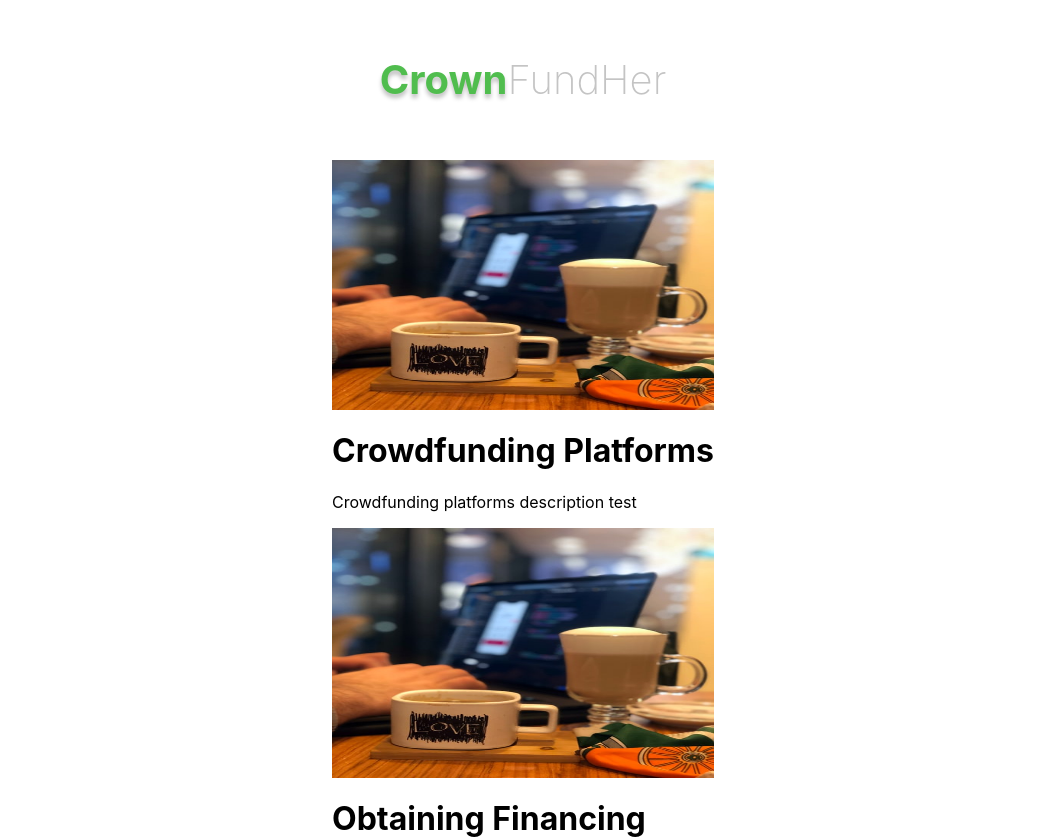
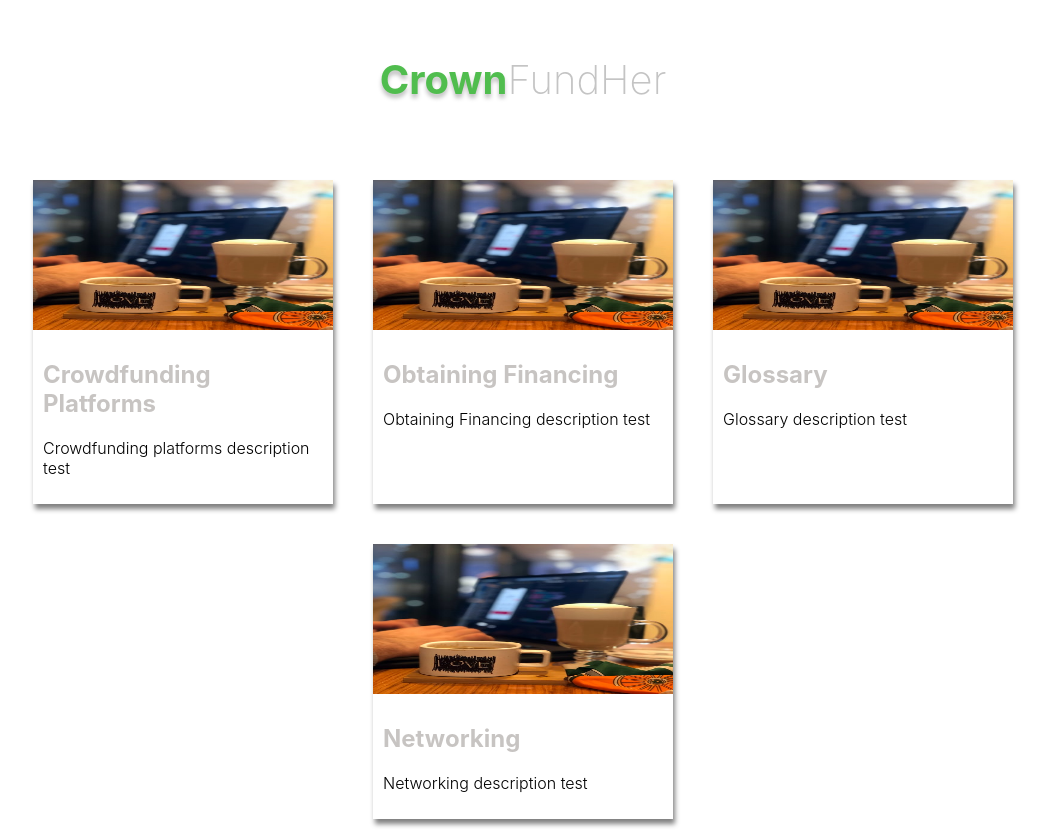
Before and after one commit to AnnaVih/crowd-funding-c3-team-1, a Next.js app: page /explore in a window 1280 px wide. Shown: the top 839 px of the page, without its empty margins (117-1166 px from the left). Built offline with nearby package versions, Linux system fonts and the light colour scheme.

Commit message:
add more styling

```diff
--- a/components/ui/atoms/input/styled-components/index.tsx
+++ b/components/ui/atoms/input/styled-components/index.tsx
@@ -11,4 +11,10 @@ export const StyledInput = styled.input`
   height: 70px;
   border-radius: 40px;
   margin: 7px;
+  padding: 20px;
 `
+
+
+export const StyledLabel = styled.label`
+  margin-left: 20px;
+`
--- a/components/ui/molecules/card/card.tsx
+++ b/components/ui/molecules/card/card.tsx
@@ -1,5 +1,5 @@
 import Link from "next/link"
-import { StyledCardHeader } from "./styled-components"
+import { StyledCardHeader, StyledCard, StyledCardBody } from "./styled-components"
 
 export const Card = ({
   title,
@@ -13,16 +13,18 @@ export const Card = ({
   linkTo: string
 }) => {
   return (
+    <StyledCard>
       <Link href={linkTo}>
         <a>
           <StyledCardHeader>
             <img src={imagePath} alt={title}/>
           </StyledCardHeader>
-        <div>
-          <h1>{title}</h1>
+          <StyledCardBody>
+            <h2>{title}</h2>
             <div><p>{description}</p></div>
-        </div>
+          </StyledCardBody>
         </a>
       </Link>
+    </StyledCard>
   )
 }
--- a/components/ui/molecules/card/styled-components/index.tsx
+++ b/components/ui/molecules/card/styled-components/index.tsx
@@ -1,11 +1,13 @@
 import styled from "styled-components"
 
 export const StyledCard = styled.div`
-
+  width: 300px;
+  box-shadow: 2px 5px 5px gray;
+  margin: 20px;
 `
 
 export const StyledCardHeader = styled.div`
-  height: 250px;
+  height: 150px;
   img {
     height: 100%;
     width: 100%;
@@ -13,5 +15,10 @@ export const StyledCardHeader = styled.div`
 `
 
 export const StyledCardBody = styled.div`
-
+  padding: 10px;
+  color: #C7C4C2;
+  font-weight: 300;
+  p {
+    color: #000;
+  }
 `
--- a/components/ui/molecules/login-form/login-form.tsx
+++ b/components/ui/molecules/login-form/login-form.tsx
@@ -9,8 +9,8 @@ export const LoginForm = (props) => {
   return (
     <StyledFrom>
       <InputsWrapper>
-        <Input type="email" id="email" name="email" label="Email"/>
-        <Input type="string" id="password" name="password" label="Password"/>
+        <Input type="email" placeholder="Type your email" name="email" label="Email"/>
+        <Input type="string" placeholder="Type your password" name="password" label="Password"/>
       </InputsWrapper>
       <Button onClick={signInHandler} type="secondary"  name="Login"/>
     </StyledFrom>
--- a/components/ui/molecules/signup-form/signup-form.tsx
+++ b/components/ui/molecules/signup-form/signup-form.tsx
@@ -10,7 +10,11 @@ export const SignUpForm = (props) => {
   return (
     <StyledFrom>
       <InputsWrapper>
-        <Input type="text" id="name" name="name" label="Name"/>
+        <Input type="text" name="name" placeholder="Type your name" label="Name"/>
+        <Input type="email" name="email" placeholder="Type your email" label="Email"/>
+        <Input type="text" name="companyName" placeholder="Type your company name" label="Company name"/>
+        <Input type="text" name="companyUrl" placeholder="Type your company url" label="Company url"/>
+        <Input type="text" name="industry" placeholder="Type your industry" label="Industry"/>
       </InputsWrapper>
       <Button onClick={signUpHandler} type="secondary"  name="Sign Up"/>
     </StyledFrom>
--- a/pages/explore/[id].tsx
+++ b/pages/explore/[id].tsx
@@ -1,16 +1,17 @@
 import { useRouter } from "next/router"
 import { dummyData } from "../../dummyData"
+import { StyledDetails } from "./styled-components"
 
 const ProjectDetails = () => {
   const router = useRouter()
   const {id} = router.query
   const {description, title, img} =  dummyData.find(item => item.id === id)
   return (
-    <div>
+    <StyledDetails>
       <img src={`/${img}`}/>
       <h1>{title}</h1>
       <p>{description}</p>
-  </div>
+  </StyledDetails>
   )
 }
 
--- a/pages/explore/index.tsx
+++ b/pages/explore/index.tsx
@@ -1,15 +1,15 @@
 import React from 'react'
 import { Card } from '../../components/ui/molecules/card'
-
+import { StyledExplore } from './styled-components'
 import { dummyData } from "../../dummyData"
 
 const Explore = () => {
   return (
-    <div>
+    <StyledExplore>
       {dummyData.map(({id, title, description, img}) => {
         return <Card linkTo={`/explore/${id}`} title={title} description={description} key={id} imagePath={img}/>
       })}
-    </div>
+    </StyledExplore>
   )
 }
 
--- /dev/null
+++ b/pages/explore/styled-components/index.tsx
@@ -0,0 +1,15 @@
+import styled from "styled-components"
+
+
+export const StyledDetails = styled.div`
+  margin: 0 40px;
+  img {
+    width: 100%;
+  }
+`
+
+export const StyledExplore = styled.div`
+  display: flex;
+  flex-wrap: wrap;
+  justify-content: center;
+`
```
Also changed, not shown: components/ui/atoms/input/input.tsx (+6 -6 lines). Lines whose indentation alone changed are shown as unchanged.
